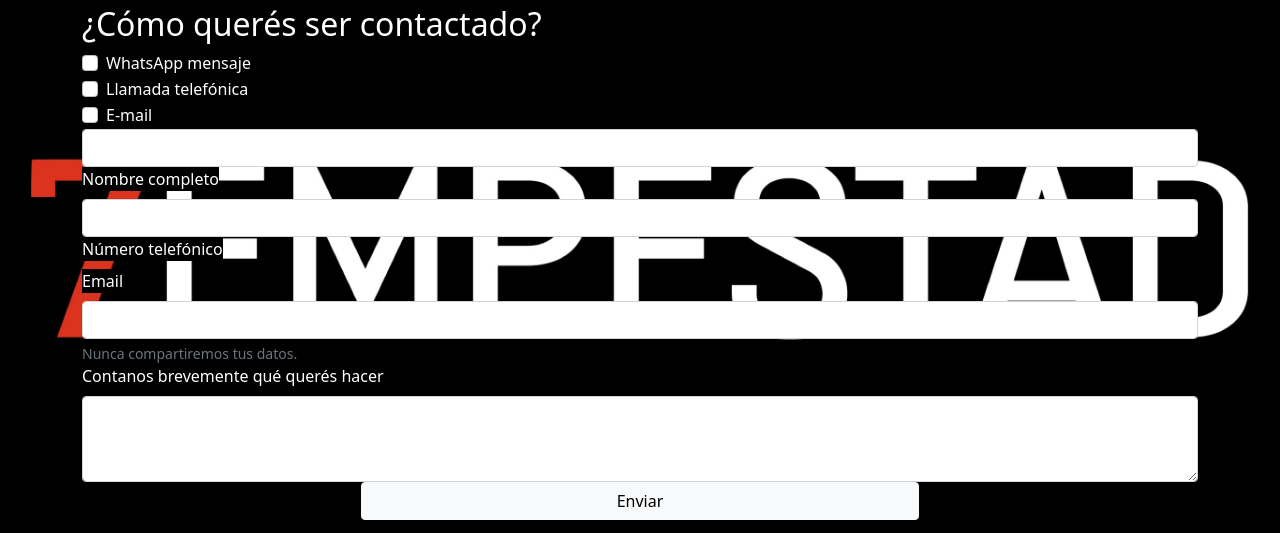
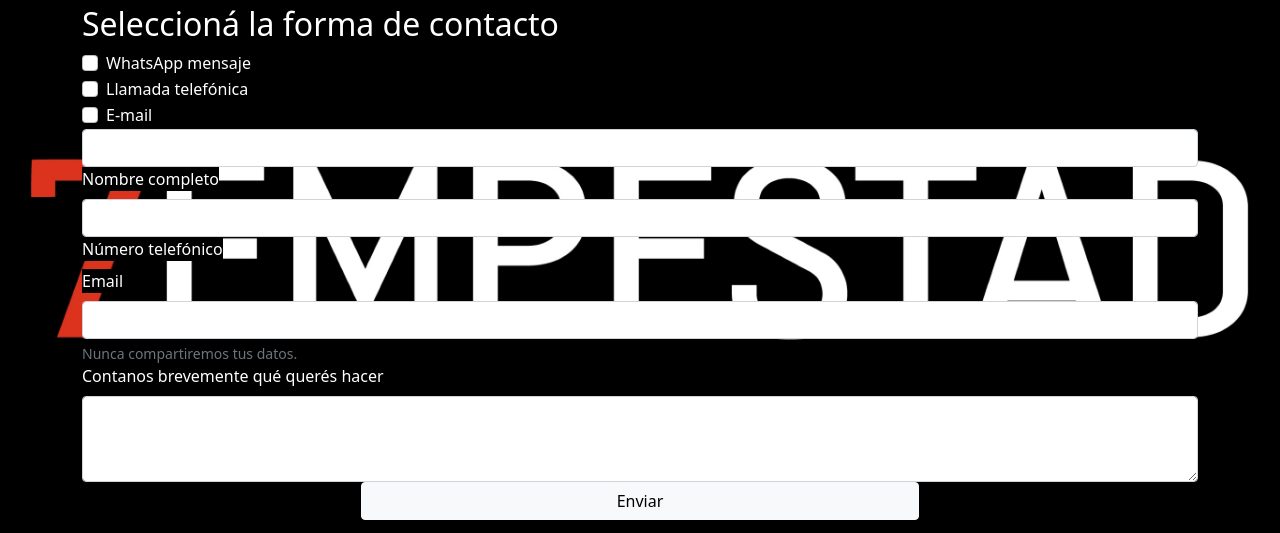
Before and after one commit to LucGGonzalez/CEM, a plain HTML site: page pages/contact.html in a window 1280 px wide. Shown: the part 175-708 px from the top of the page. Drawn offline with nearby package versions, Linux system fonts and the light colour scheme.

Commit message:
cambio de approach en form

```diff
--- a/pages/contact.html
+++ b/pages/contact.html
@@ -24,7 +24,7 @@
                 <div class="container">
                     <form class="cuadro" action="">
                         <h1>Sumate a nosotros!</h1>
-                        <h2>¿Cómo querés ser contactado?</h2>
+                        <h2>Seleccioná la forma de contacto</h2>
                         <div class="form-group form-check">
                             <input type="checkbox" class="form-check-input" id="exampleCheck1">
                             <label class="form-check-label" for="exampleCheck1">WhatsApp mensaje</label>
```
